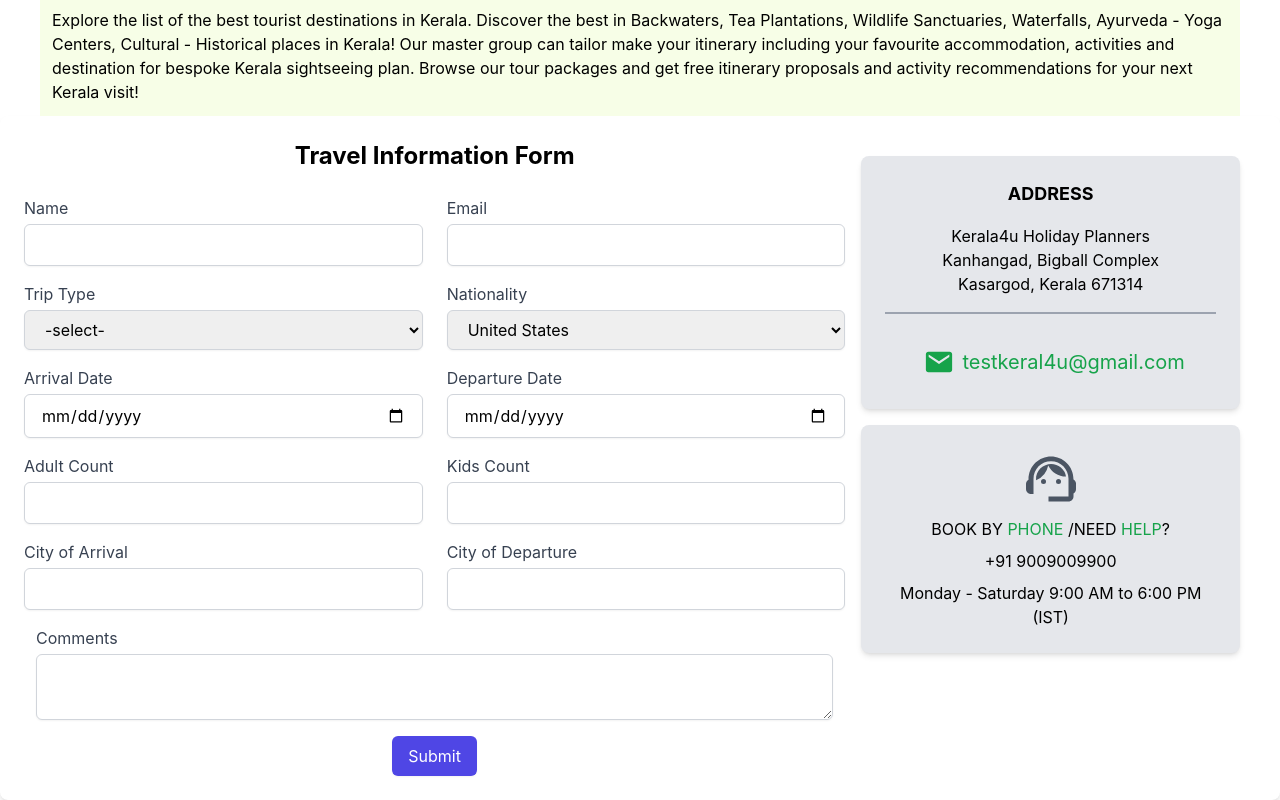
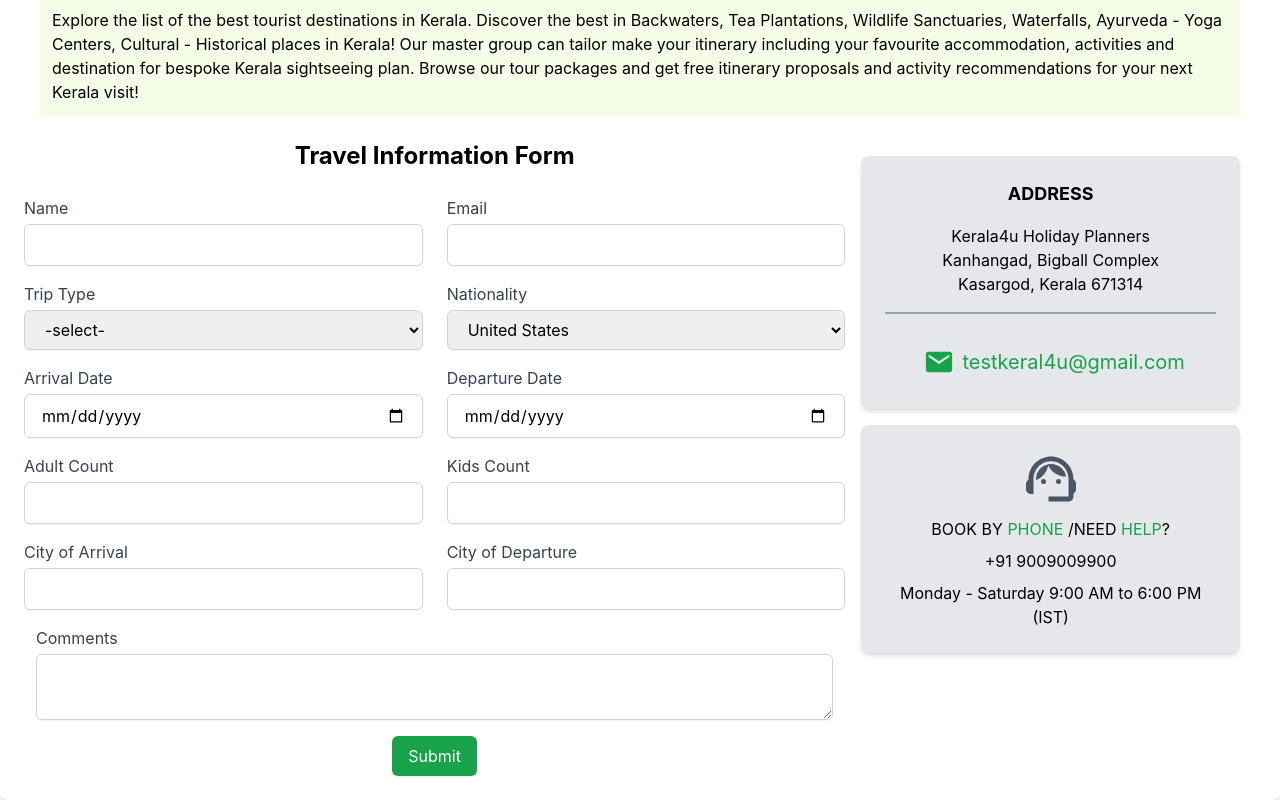
Before and after one commit to Arjun-4366/Kerala-Tourism, a React (Create React App) app in the folder client/: page /planMyTrip in a window 1280 px wide. Shown: the part 244-1044 px from the top of the page. Built offline with nearby package versions, Linux system fonts and the light colour scheme.

Commit message:
style adjustment

```diff
--- a/client/src/components/PlanTrip/Form.jsx
+++ b/client/src/components/PlanTrip/Form.jsx
@@ -117,7 +117,7 @@ function Form() {
         <div className="text-center px-3">
           <button
             type="submit"
-            className="px-4 py-2 bg-indigo-600 text-white rounded-md shadow-sm hover:bg-indigo-700 focus:outline-none focus:ring-2 focus:ring-indigo-500 focus:ring-offset-2">
+            className="px-4 py-2 bg-green-600 text-white rounded-md shadow-sm hover:bg-green-700 focus:outline-none focus:ring-2 focus:ring-indigo-500 focus:ring-offset-2">
             Submit
           </button>
         </div>
```
